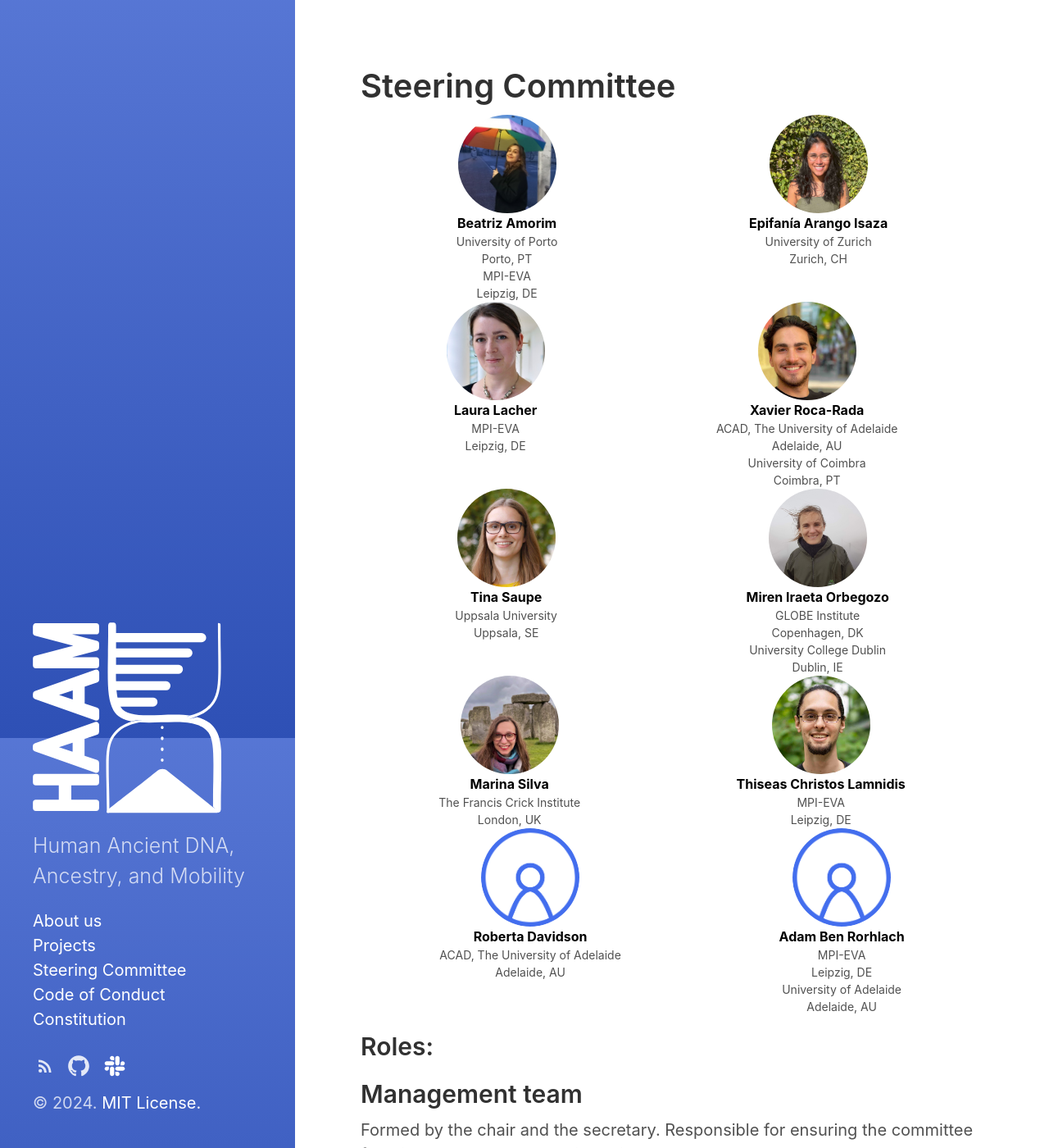
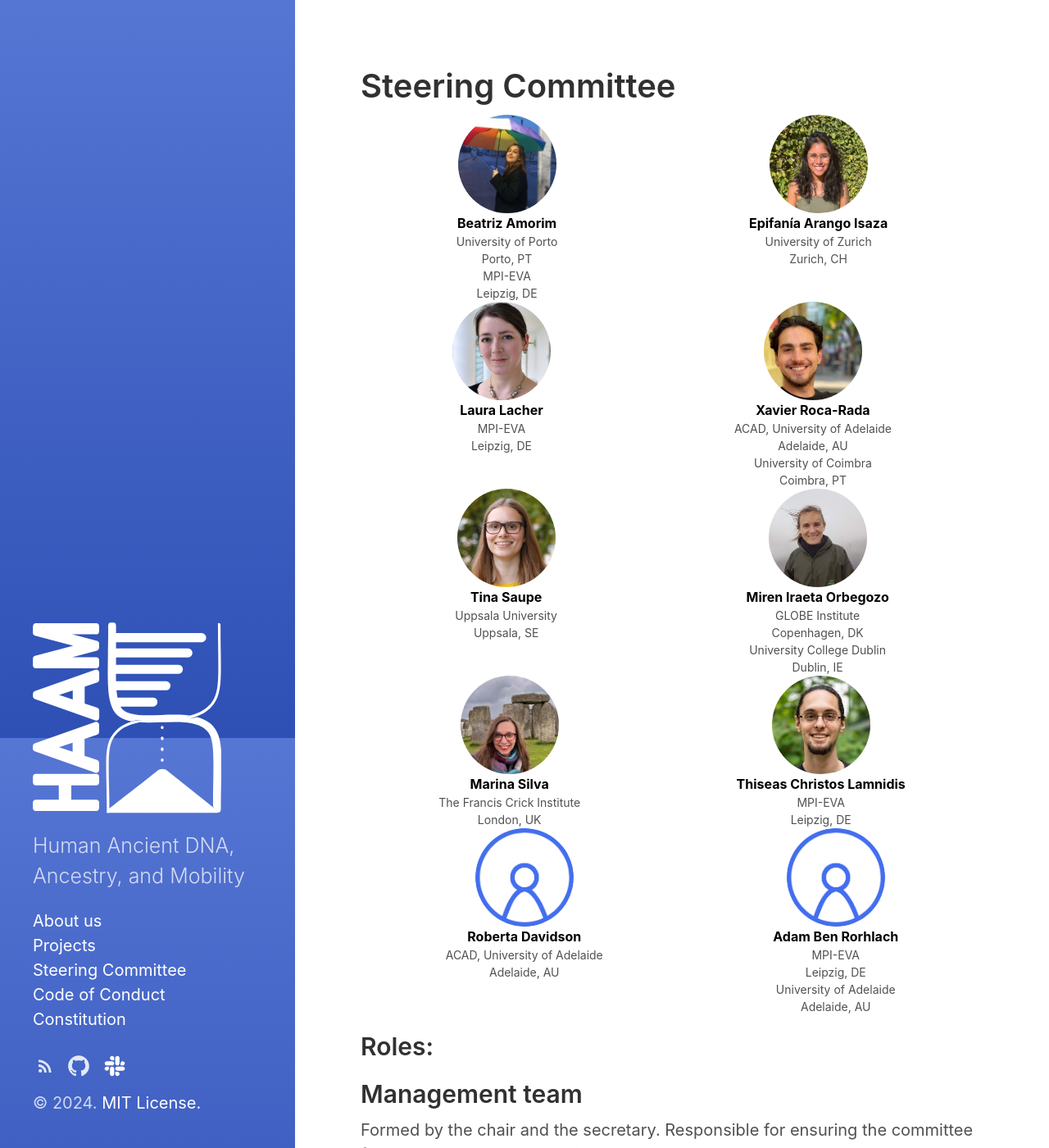
Before and after one commit to haam-community/haam-community.github.io, a Jekyll site: the page built from steering_committee.md, in a window 1280 px wide and 1400 px high. Shown: the whole window at 82% size. Built offline with Jekyll 4.4.1, drawn with Linux system fonts in a browser that asks for light colours.

Commit message:
Update steering_committee.md

```diff
--- a/steering_committee.md
+++ b/steering_committee.md
@@ -49,7 +49,7 @@ They contain div class "member" blocks that have the picture of each member foll
 <div class="square"><a href="https://www.researchgate.net/profile/Xavier-Roca-Rada" target="_blank"><img src="{{ "/assets/media/profile_pictures/Xavier_Roca_Rada.jpg" | relative_url }}" alt="Avatar" /></a></div>
 <p>Xavier Roca-Rada</p>
 <!--<p><b>ROLE</b></p>-->
-<p>ACAD, The University of Adelaide</p>
+<p>ACAD, University of Adelaide</p>
 <p>Adelaide, AU</p>
 <p>University of Coimbra</p>
 <p>Coimbra, PT</p>
@@ -105,7 +105,7 @@ They contain div class "member" blocks that have the picture of each member foll
 <div class="square"><a href="https://www.researchgate.net/profile/Roberta-Davidson" target="_blank"><img src="{{ "/assets/media/profile_pictures/ACCOUNT_Anonymous.png" | relative_url }}" alt="Avatar" /></a></div>
 <p>Roberta Davidson</p>
 <!--<p><b>ROLE</b></p>-->
-<p>ACAD, The University of Adelaide</p>
+<p>ACAD, University of Adelaide</p>
 <p>Adelaide, AU</p>
 <!-- <p><b><a href="mailto:compliance@isbarch.org">Contact</a></b></p> -->
 </div>
```
